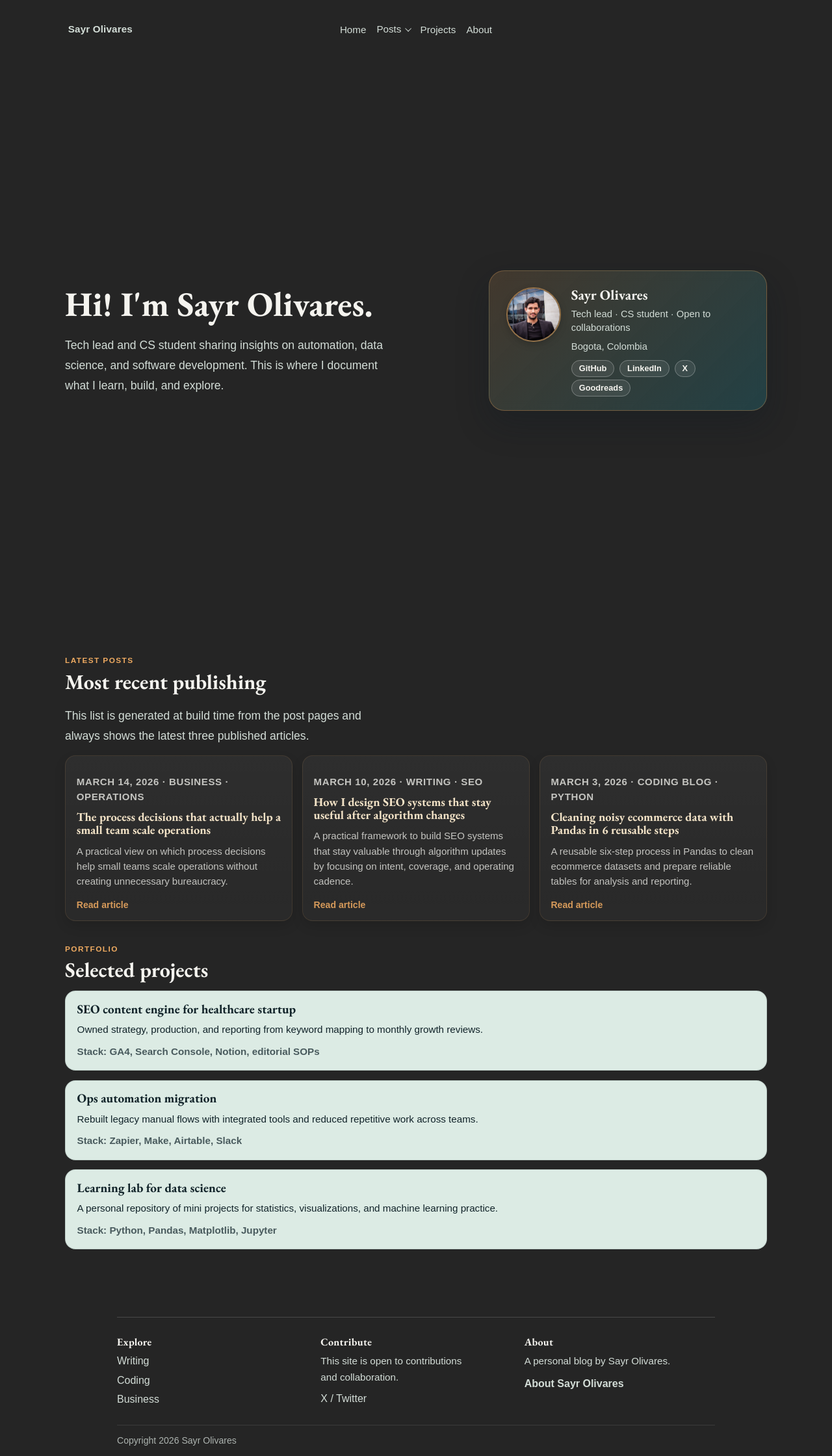
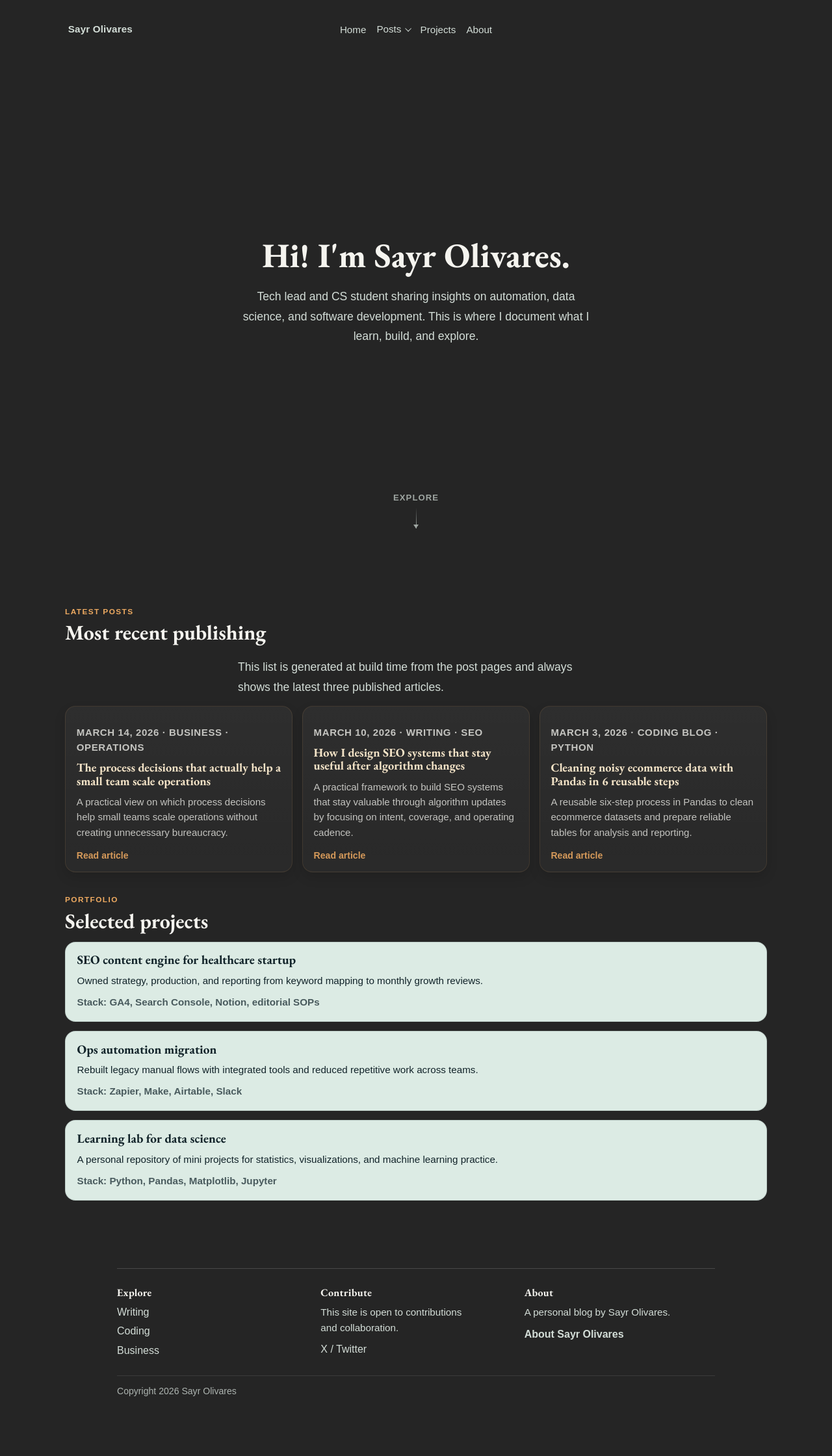
Before and after one commit to sayrolivares/sayrolivares.github.io, a Jekyll site: the page built from index.html, in a window 1280 px wide. Shown: the whole page at 65% size. Built offline with Jekyll 4.4.1, drawn with Linux system fonts in a browser that asks for light colours; some web fonts are replaced; after the commit the page ends 2164 px from its top, so only the background shows below that.

Commit message:
moved hero section to the center and deleted profile chip

```diff
--- a/css/style.css
+++ b/css/style.css
@@ -225,13 +225,19 @@ body {
    main reading hierarchy before content cards begin.
    ========================================================================== */
 .hero {
-    display: grid;
-    grid-template-columns: 1.45fr 1fr;
-    gap: 2rem;
+    display: flex;
+    flex-direction: column;
     align-items: center;
+    justify-content: center;
     min-height: 100vh;
-    margin-top: 0;
+    margin-top: -2cm;
     padding: 2rem 0;
+    text-align: center;
+    position: relative;
+}
+
+.hero-content {
+    max-width: 720px;
 }
 
 /* Category archive pages use a simpler intro spacing than the homepage hero. */
@@ -270,16 +276,65 @@ h3 {
 /* The homepage hero uses a larger clamp than archive page headings. */
 h1 {
     font-size: clamp(2rem, 5vw, 3.3rem);
-    max-width: 19ch;
+    max-width: 100%;
 }
 
 /* Common supporting paragraph style for hero and archive intros. */
 .hero-copy {
-    margin: 1.2rem 0 0;
-    max-width: 50ch;
+    margin: 1.2rem auto 0;
+    max-width: 56ch;
     color: var(--muted-ink);
     line-height: 1.75;
     font-size: 1.1rem;
+}
+
+/* Scroll indicator */
+.scroll-indicator {
+    position: absolute;
+    bottom: calc(3rem + 1cm);
+    left: 50%;
+    transform: translateX(-50%);
+    display: flex;
+    flex-direction: column;
+    align-items: center;
+    gap: 0.5rem;
+    text-decoration: none;
+    color: var(--muted-ink);
+    transition: all 300ms ease;
+    opacity: 0.7;
+}
+
+.scroll-indicator:hover {
+    opacity: 1;
+    color: var(--accent);
+    transform: translateX(-50%) translateY(4px);
+}
+
+.scroll-text {
+    font-size: 0.82rem;
+    font-weight: 600;
+    letter-spacing: 0.08em;
+    text-transform: uppercase;
+}
+
+.scroll-arrow {
+    width: 1px;
+    height: 32px;
+    background: linear-gradient(to bottom, transparent, currentColor);
+    position: relative;
+}
+
+.scroll-arrow::after {
+    content: "";
+    position: absolute;
+    bottom: 0;
+    left: 50%;
+    transform: translateX(-50%);
+    width: 0;
+    height: 0;
+    border-left: 4px solid transparent;
+    border-right: 4px solid transparent;
+    border-top: 6px solid currentColor;
 }
 
 /* ==========================================================================
@@ -851,11 +906,6 @@ button:focus-visible {
    spacing rhythm and interaction affordances.
    ========================================================================== */
 @media (max-width: 980px) {
-    /* Stack the homepage hero once the side-by-side layout gets cramped. */
-    .hero {
-        grid-template-columns: 1fr;
-    }
-
     /* Article/category cards move from three columns to two. */
     .card-grid {
         grid-template-columns: repeat(2, minmax(0, 1fr));
@@ -913,14 +963,13 @@ button:focus-visible {
         grid-template-columns: 1fr;
     }
 
-    /* Tighten the homepage profile card image/text layout. */
-    .profile-chip {
-        grid-template-columns: 72px 1fr;
+    /* Adjust scroll indicator for mobile */
+    .scroll-indicator {
+        bottom: 2rem;
     }
 
-    .profile-chip img {
-        width: 72px;
-        height: 72px;
+    .hero-content {
+        padding: 0 1rem;
     }
 
     /* Related content becomes single column to avoid narrow cards. */
--- a/index.html
+++ b/index.html
@@ -10,7 +10,7 @@ nav_label: Main navigation
 ---
 {% assign post_pages = site.pages | where: "layout", "post" | sort: "date" | reverse %}
 <section class="hero" id="about">
-    <div>
+    <div class="hero-content">
         <h1>Hi! I'm Sayr Olivares.</h1>
         <p class="hero-copy">
             Tech lead and CS student sharing insights on automation, data science, and software development.
@@ -18,20 +18,10 @@ nav_label: Main navigation
         </p>
     </div>
 
-    <aside class="profile-chip">
-        <img src="{{ '/assets/images/picture.jpg' | relative_url }}" alt="Portrait of Sayr Olivares">
-        <div>
-            <h2>Sayr Olivares</h2>
-            <p>Tech lead · CS student · Open to collaborations</p>
-            <p>Bogota, Colombia</p>
-            <ul class="profile-links" aria-label="Connect links">
-                <li><a href="https://github.com/sayrolivares" target="_blank" rel="noopener">GitHub</a></li>
-                <li><a href="https://www.linkedin.com/in/sayrolivares" target="_blank" rel="noopener">LinkedIn</a></li>
-                <li><a href="https://x.com/sayrolivares" target="_blank" rel="noopener">X</a></li>
-                <li><a href="https://www.goodreads.com/user/show/124600732-sayr-olivares" target="_blank" rel="noopener">Goodreads</a></li>
-            </ul>
-        </div>
-    </aside>
+    <a href="#posts" class="scroll-indicator" aria-label="Scroll to content">
+        <span class="scroll-text">Explore</span>
+        <span class="scroll-arrow"></span>
+    </a>
 </section>
 
 <section class="content-section" id="posts" aria-labelledby="posts-title">
```
